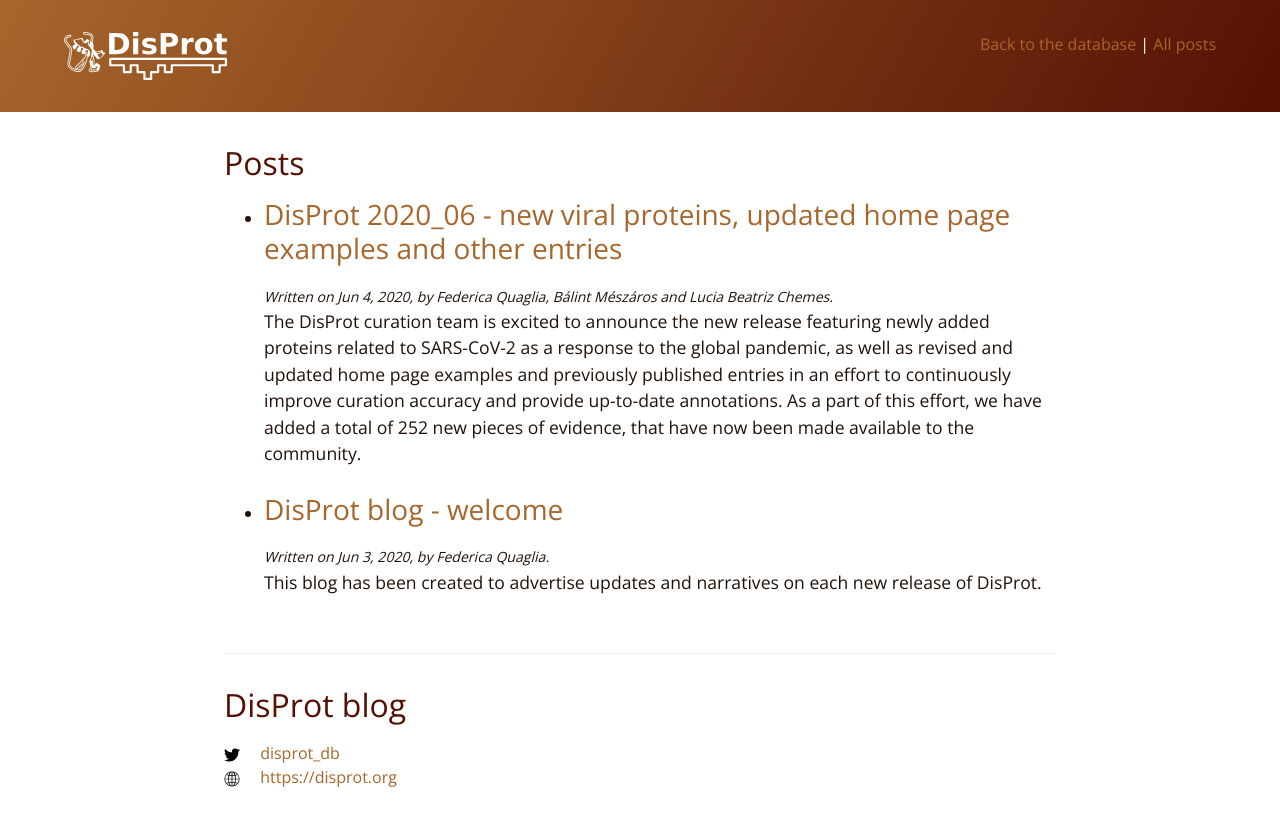
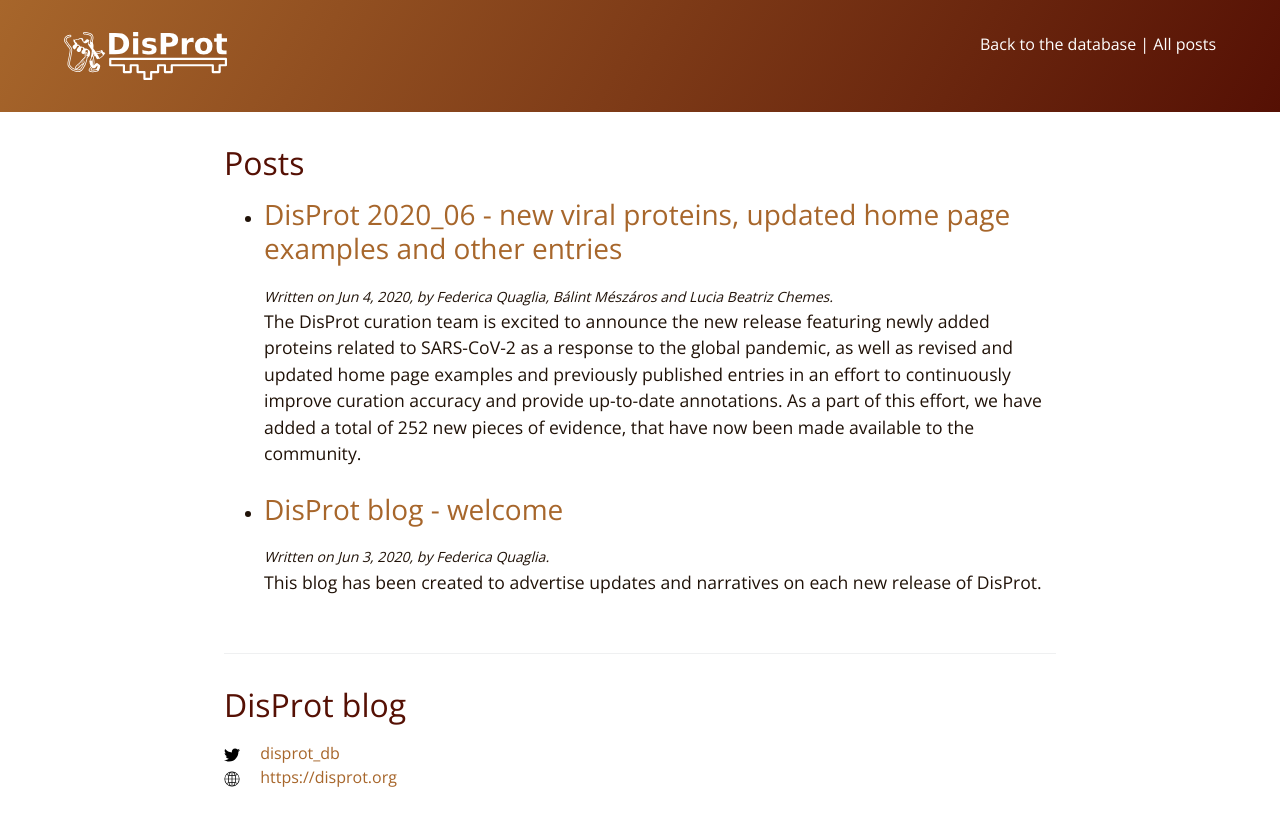
Before and after one commit to disprot/disprot.github.io, a Jekyll site: the page built from index.md, in a window 1280 px wide. Shown: the top 826 px of the page. Built offline with Jekyll 4.4.1, drawn with Linux system fonts in a browser that asks for light colours.

Commit message:
fix layouts

```diff
--- a/_layouts/default.html
+++ b/_layouts/default.html
@@ -33,8 +33,8 @@
 <!--          <h1 class="project-name">Blog</h1>-->
 
         </div>
-        <div class="col-4" style=" text-align: right;color: white">
-            <a href="https://disprot.org/" > Back to the database </a>| <a href="https://disprot.github.io/"> All posts</a>
+        <div class="col-4" style=" text-align: right ">
+            <a href="https://disprot.org/" style="color: white !important;" > Back to the database </a>| <a href="https://disprot.github.io/" style="color: white !important;"> All posts</a>
         </div>
       </div>
 
```
